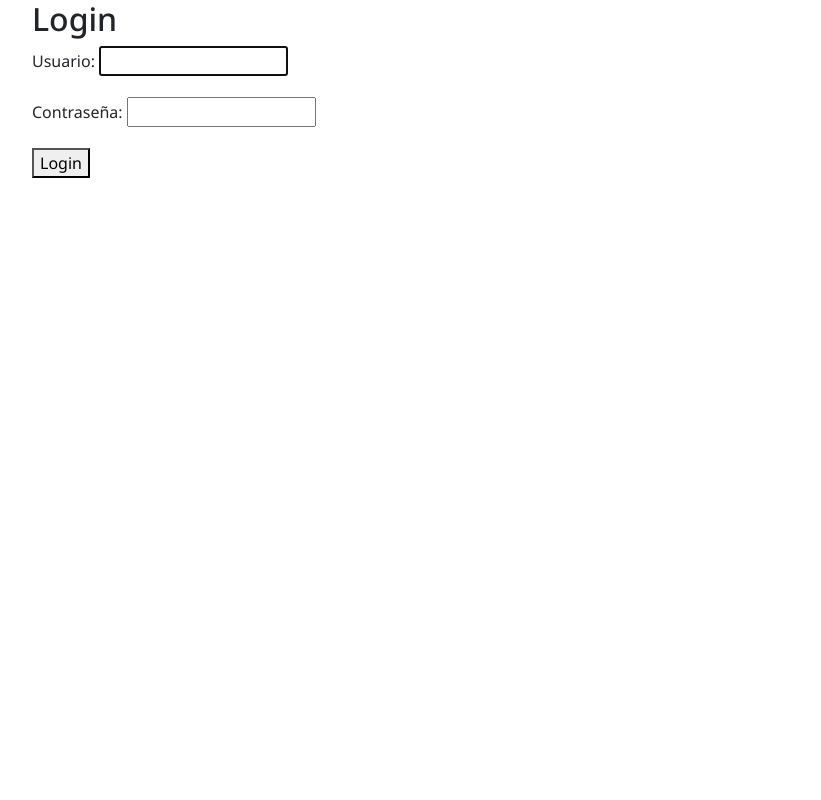
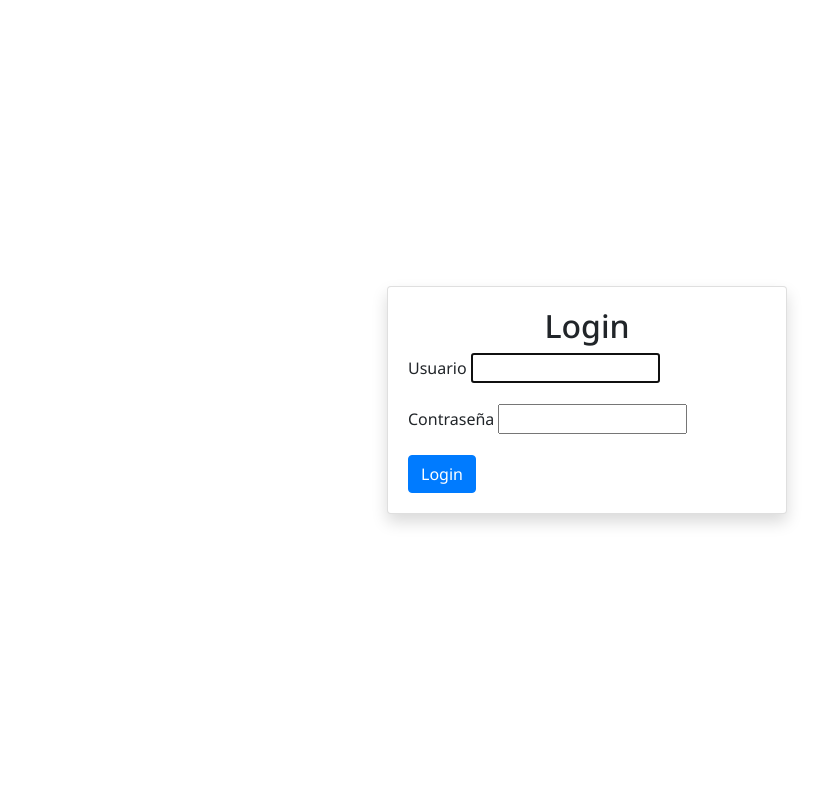
Before and after one commit to luirro777/PCATIA, a Django app: page /accounts/login/ in a window 1280 px wide. Shown: the whole page, without its empty margins (53-874 px from the left). Run offline with Django 4.2, Linux system fonts and the light colour scheme; some libraries are stand-ins or nearby versions.

Commit message:
Improve login template

```diff
--- a/templates/accounts/login.html
+++ b/templates/accounts/login.html
@@ -1,9 +1,25 @@
 {% extends 'base.html' %}
+
 {% block content %}
-  <h2>Login</h2>
-  <form method="post">
-    {% csrf_token %}
-    {{ form.as_p }}
-    <button type="submit">Login</button>
-  </form>
+<div class="container d-flex justify-content-center align-items-center" style="min-height: 100vh;">
+    <div class="card shadow" style="width: 400px;">
+        <div class="card-body">
+            <h2 class="text-center">Login</h2>
+            <form method="post" class="form-horizontal">
+                {% csrf_token %}
+                <div class="form-group mb-3">
+                    <label for="{{ form.username.id_for_label }}" class="form-label">{{ form.username.label }}</label>
+                    {{ form.username }}
+                </div>
+                <div class="form-group mb-3">
+                    <label for="{{ form.password.id_for_label }}" class="form-label">{{ form.password.label }}</label>
+                    {{ form.password }}
+                </div>
+                <div class="d-grid">
+                    <button type="submit" class="btn btn-primary">Login</button>
+                </div>
+            </form>
+        </div>
+    </div>
+</div>
 {% endblock %}
```
